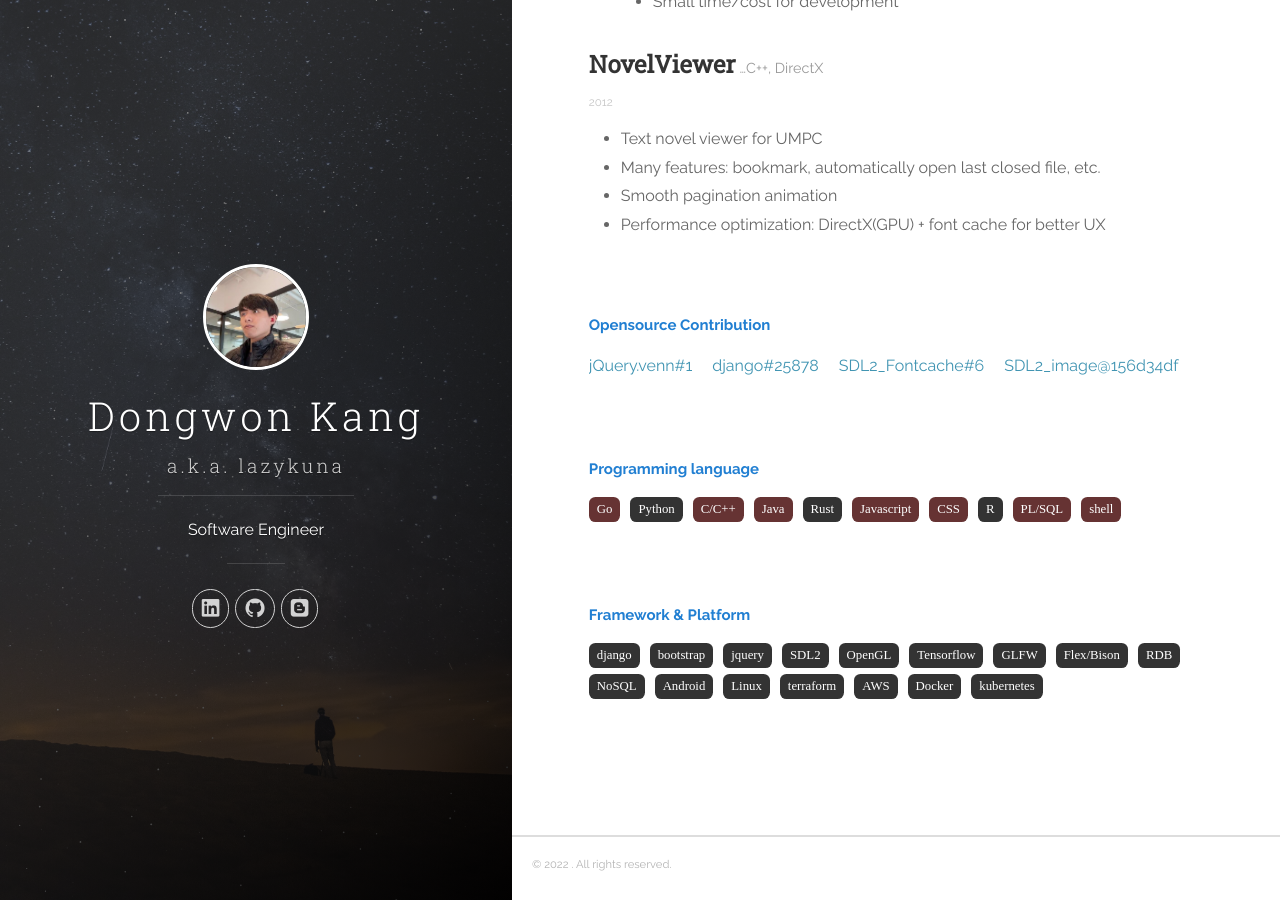
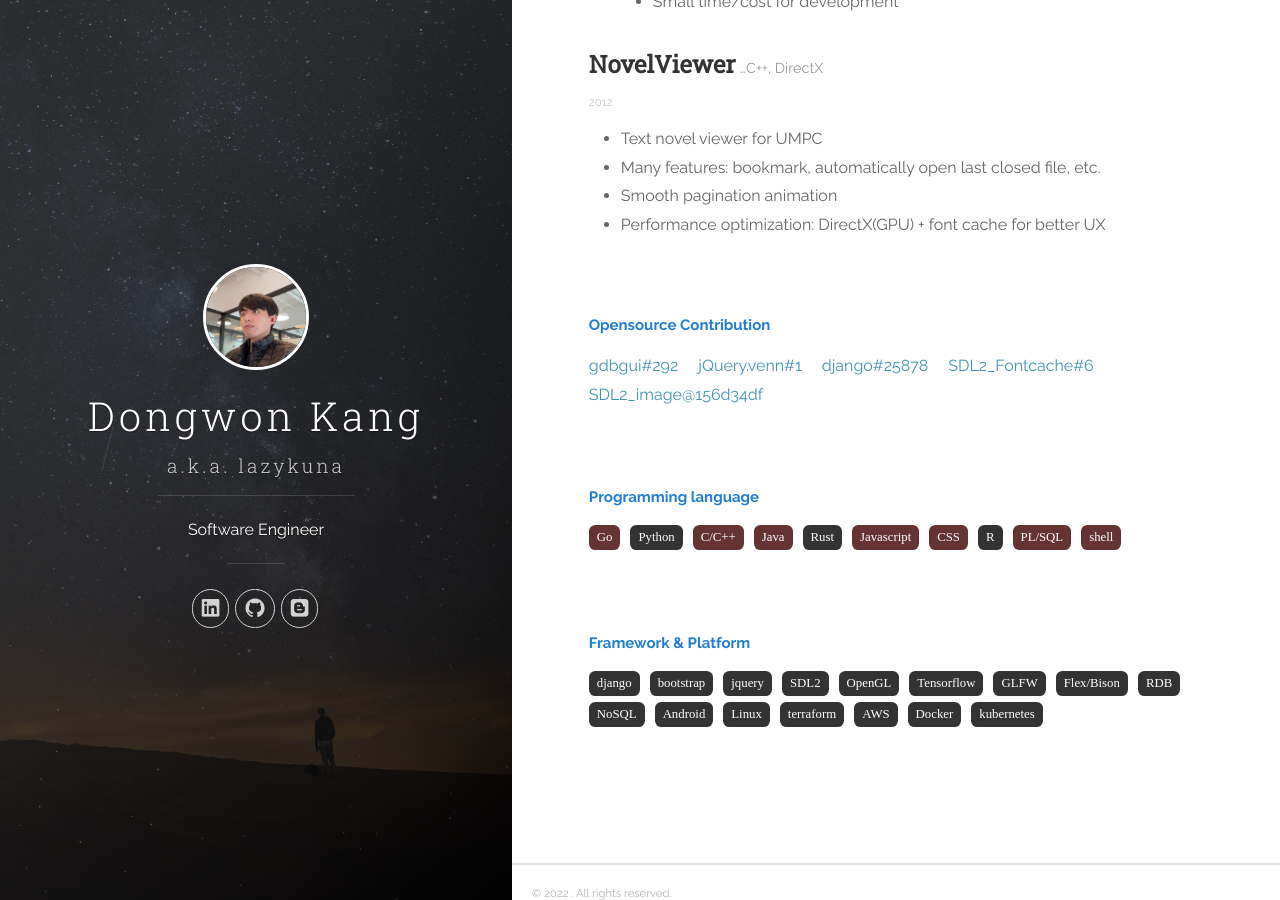
Before and after one commit to kuna/kuna.github.io, a Jekyll site: the page built from profile_en.html, in a window 1280 px wide and 900 px high, scrolled down 5431 px. Built offline with Jekyll 4.4.1, drawn with Linux system fonts in a browser that asks for light colours; nearby versions of some CDN libraries.

Commit message:
Update contribution

```diff
--- a/_data/profile.yml
+++ b/_data/profile.yml
@@ -12,6 +12,8 @@ profile:
 # opensource contribution
 opensource:
   data:
+  - title: gdbgui#292
+    link: https://github.com/cs01/gdbgui/issues/292
   - title: jQuery.venn#1
     link: https://github.com/sidoh/venn/pull/1
   - title: django#25878
```
